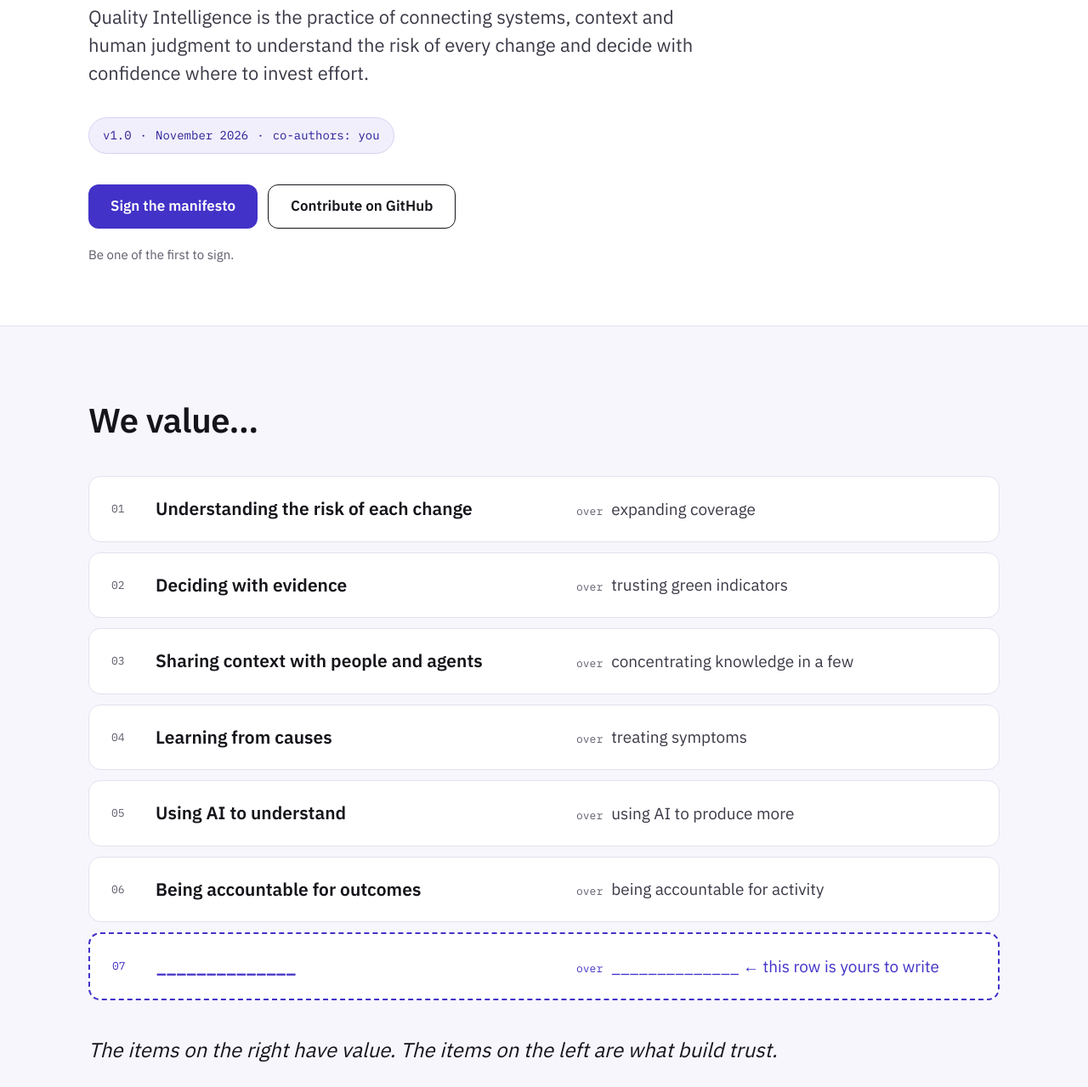
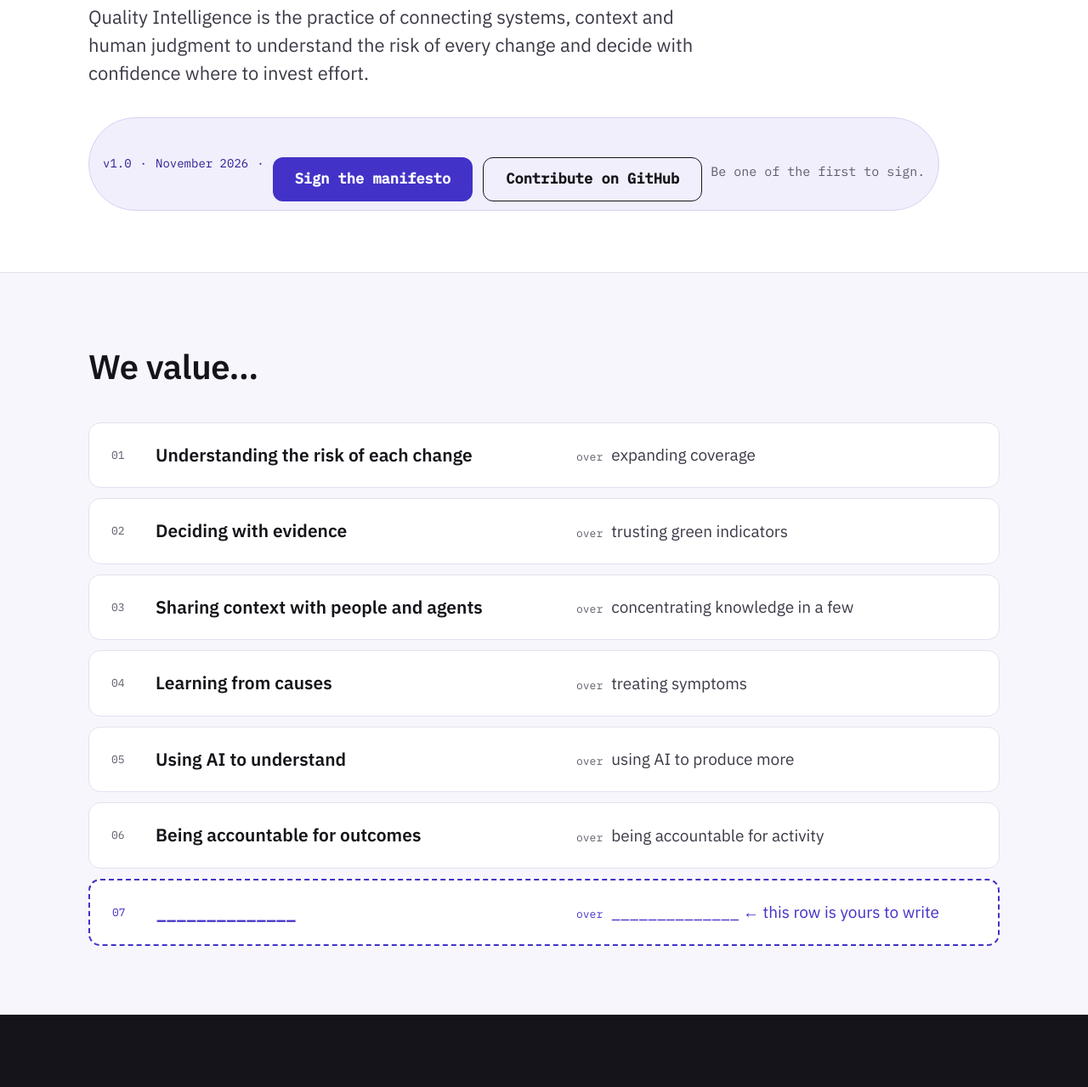
Before and after one commit to qualityintelligence-org/website, a plain HTML site: page en/index.html in a window 1280 px wide. Shown: the part 368-1647 px from the top of the page at 85% size. Drawn offline with Linux system fonts and the light colour scheme; no server answers.

Commit message:
Update index.html

```diff
--- a/en/index.html
+++ b/en/index.html
@@ -146,7 +146,7 @@
   <p class="eyebrow" style="margin-bottom:20px">VERSION 0.9 · PRESENTED AT QSCONF 2026</p>
   <h1>The Quality Intelligence Manifesto</h1>
   <p class="lead">Quality Intelligence is the practice of connecting systems, context and human judgment to understand the risk of every change and decide with confidence where to invest effort.</p>
-  <div class="pill"><span>v1.0</span><span aria-hidden="true">·</span><span>November 2026</span><span aria-hidden="true">·</span><span>co-authors: you</span></div>
+  <div class="pill"><span>v1.0</span><span aria-hidden="true">·</span><span>November 2026</span><span aria-hidden="true">·</span>
   <div class="ctas">
     <a class="btn btn-primary" href="#sign">Sign the manifesto</a>
     <a class="btn btn-outline" href="https://github.com/qualityintelligence-org/manifesto">Contribute on GitHub</a>
@@ -166,7 +166,6 @@
       <div class="row"><span class="n">06</span><span class="l">Being accountable for outcomes</span><span class="r"><span class="over">over</span>being accountable for activity</span></div>
       <a class="row blank" href="#join"><span class="n">07</span><span class="l">______________</span><span class="r"><span class="over">over</span>______________ ← this row is yours to write</span></a>
     </div>
-    <p class="coda">The items on the right have value. The items on the left are what build trust.</p>
   </div>
 </section>
 
```
